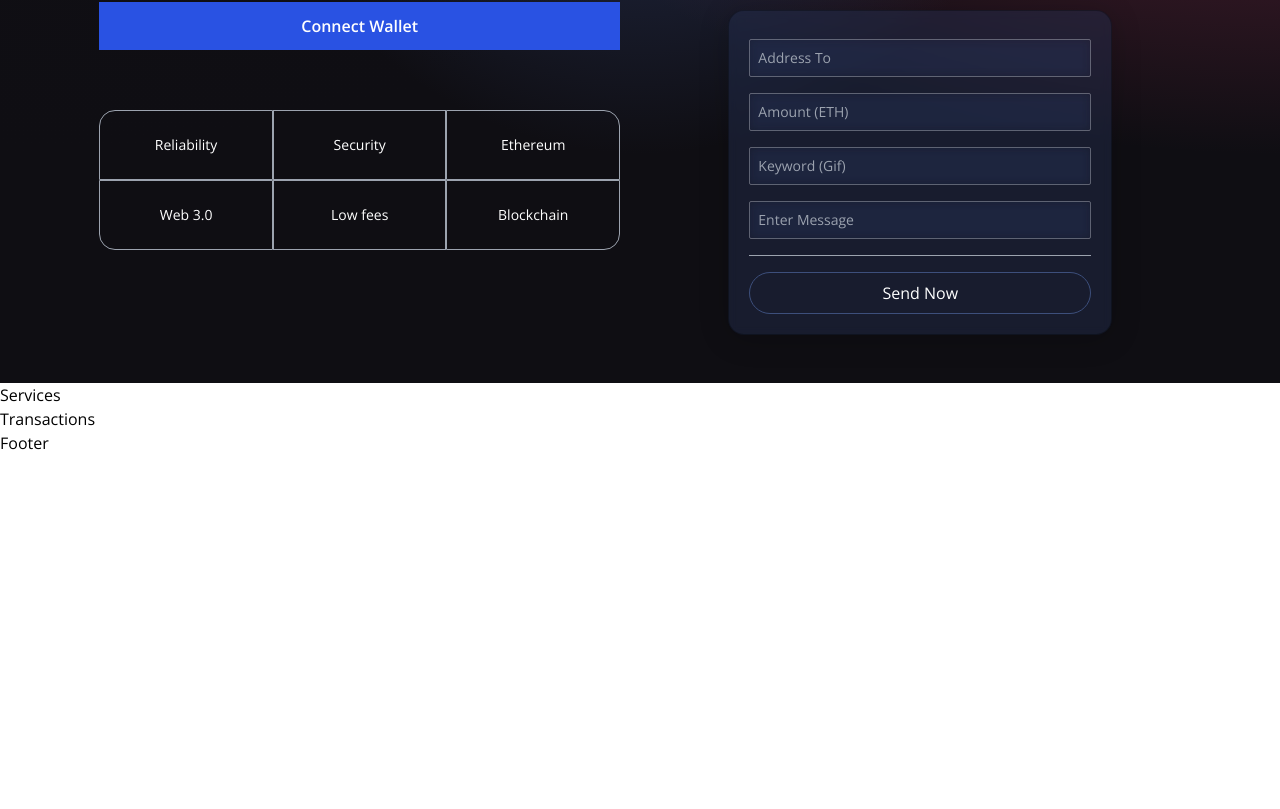
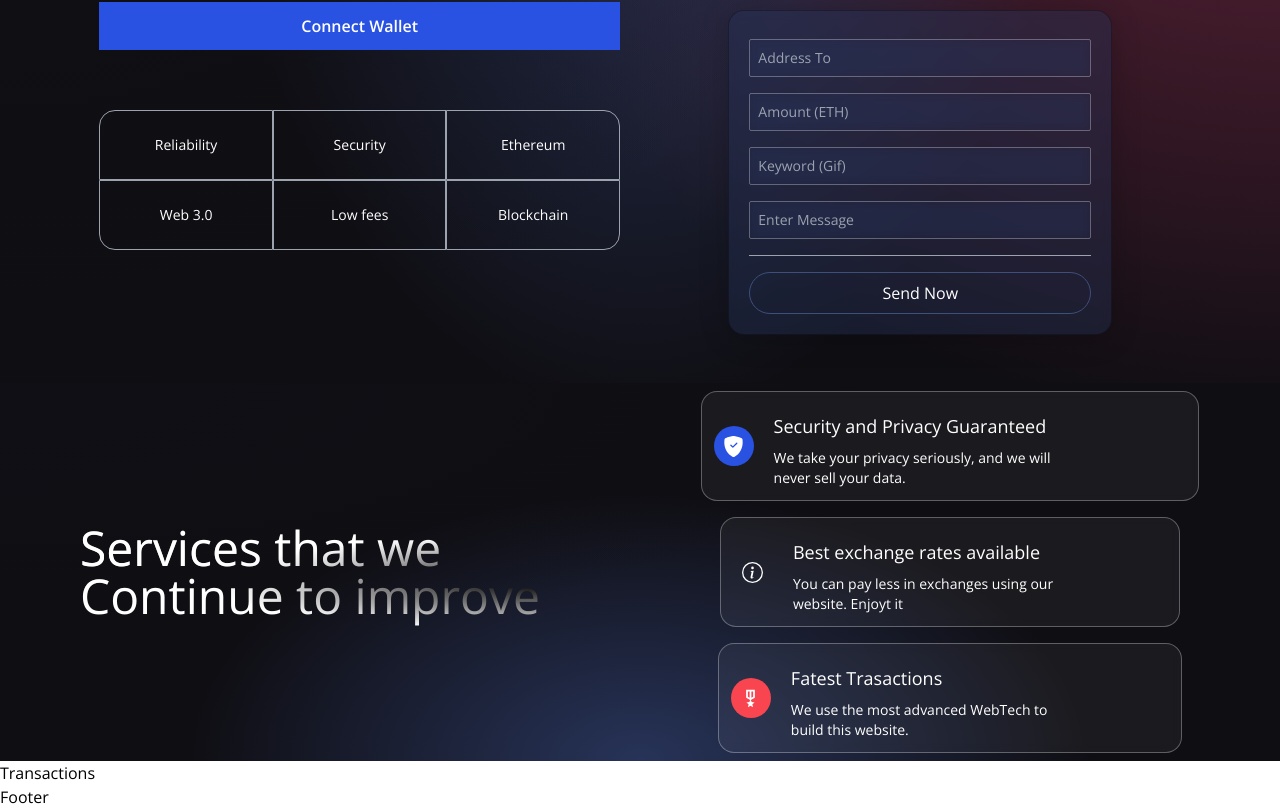
Before and after one commit to Underewarrr/modern-blockchain-app, a React (Vite) app in the folder client/: page / in a window 1280 px wide. Shown: the part 398-1207 px from the top of the page. Before the commit the page ends 853 px from the top, so only its background shows below. Built offline with nearby package versions, Linux system fonts and the light colour scheme.

Commit message:
Dev: Section services included

```diff
--- a/client/src/App.jsx
+++ b/client/src/App.jsx
@@ -7,8 +7,8 @@
        <div className='gradient-bg-welcome'>
           <Navbar />
           <Welcome />
+        <Services />
        </div>
-        <Services />
         <Transactions />
         <Footer />
     </div>
--- a/client/src/components/Services.jsx
+++ b/client/src/components/Services.jsx
@@ -1,7 +1,56 @@
+import { BsAlarmFill, BsShieldCheck, BsShieldFillCheck} from "react-icons/bs";
+import { BsInfoCircle } from "react-icons/bs";
+import { MdOutlineMilitaryTech } from "react-icons/md";
+const ServiceCard = ({color, tittle, icon, subTittle}) => (
+    <div className="flex flex-row justify-start items-center white-glassmorphism p-3 m-2 cursor-pointer hover:shadow-xl ">
+        <div className={`w-10 h-10 rounded-full flex justify-center items-center ${color}`}>
+            {icon}
+        </div>
+        <div className="ml-5 flex flex-col flex-1">
+
+            <h1 className="mt-2 text-white text-lg">{tittle}</h1>
+            <p className="mt-2 text-white text-sm md:w-9/12">{subTittle}</p>
+        </div>
+    </div>
+);
+
+
 const Services = () => {
-    return (
-        <h1>Services</h1>
-    );
-   }
+  return (
+    <div className="flex w-full justify-center items-center gradient-bg-services">
+      <div className="flex mf:flex-row flex-col items-center justify-between md:p-20 py-20 px-4">
+        <div className="flex flex-1 flex-col justify-start items-start">
+          <h1 className="text-white text-3xl sm:text-5xl py-2 text-gradient">
+            Services that we
+            <br />
+            Continue to improve
+          </h1>
+        </div>
+      </div>
 
-   export default Services;
+    <div className="flex-1 flex flex-col justify-start items-center">
+        <ServiceCard
+         color="bg-[#2952E3]"
+         tittle="Security and Privacy Guaranteed"
+         icon={<BsShieldFillCheck fontSize={21} className="text-white"/> }
+         subTittle="We take your privacy seriously, and we will never sell your data."
+        />
+         <ServiceCard
+         color="bg-[#89845F8]"
+         tittle="Best  exchange rates available"
+         icon={<BsInfoCircle fontSize={21} className="text-white"/> }
+         subTittle="You can pay less in exchanges using our website. Enjoyt it"
+        />
+         <ServiceCard
+         color="bg-[#F84550]"
+         tittle="Fatest Trasactions"
+         icon={<MdOutlineMilitaryTech fontSize={21} className="text-white"/> }
+         subTittle="We use the most advanced WebTech to build this website."
+        />
+    </div>
+
+    </div>
+  );
+};
+
+export default Services;
```
